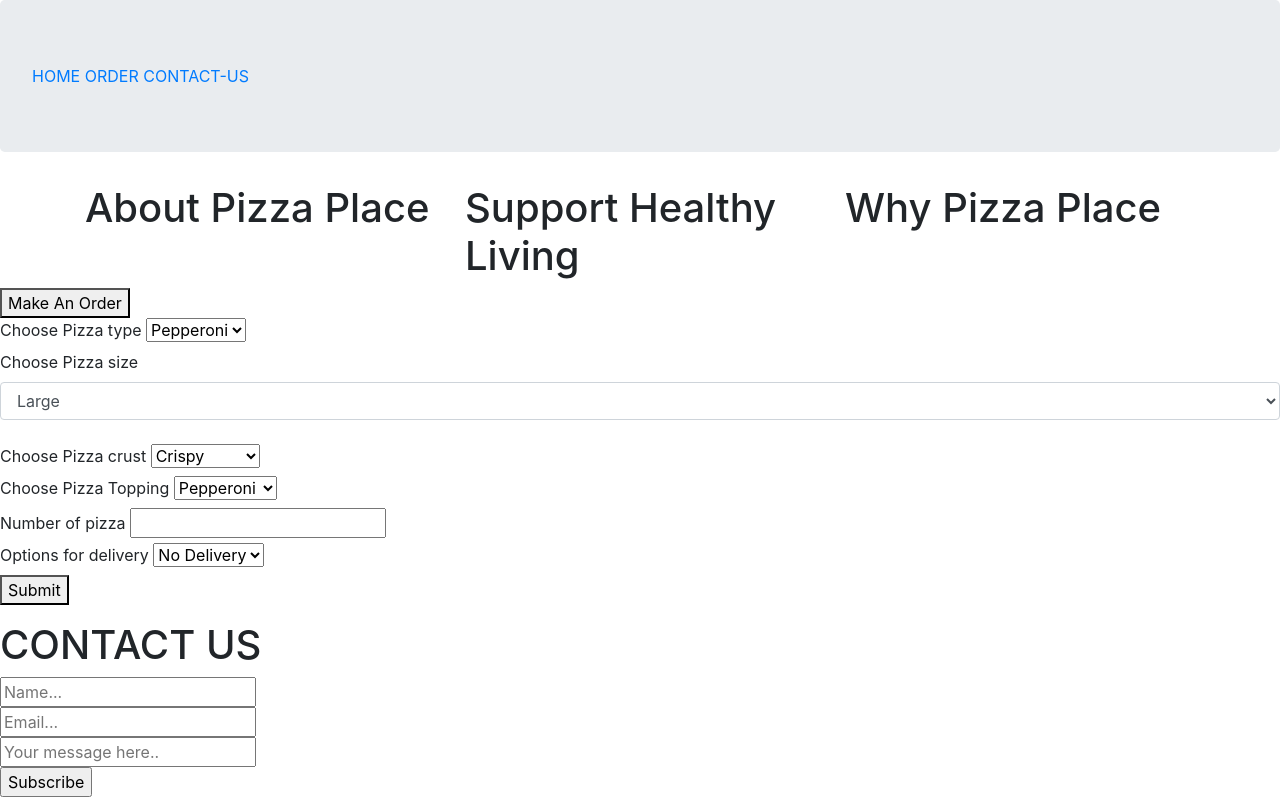
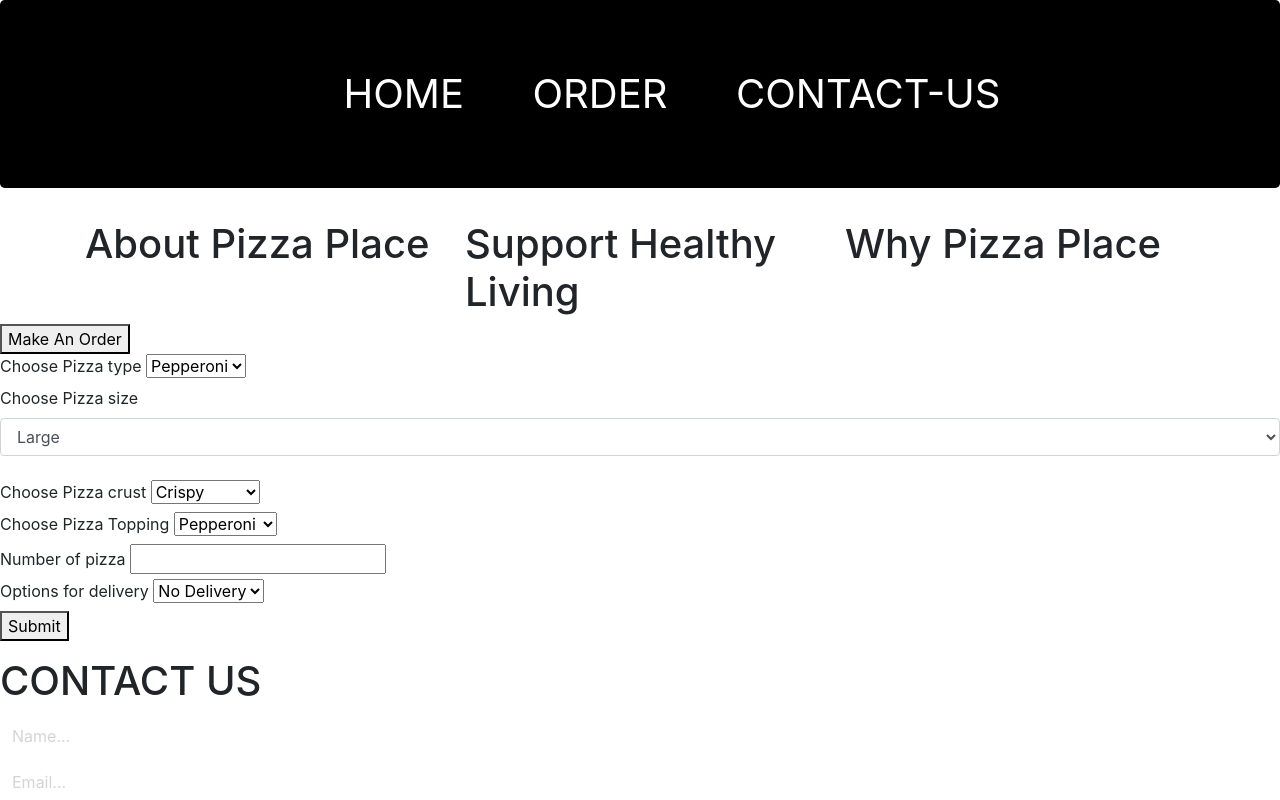
Before and after one commit to Sonray/pizza-IP4, a plain HTML site: page index.html in a window 1280 px wide. Shown: the top 800 px of the page. Drawn offline with Linux system fonts and the light colour scheme.

Commit message:
Styled the jumbotron header

```diff
--- a/css/styles.css
+++ b/css/styles.css
@@ -0,0 +1,34 @@
+.jumbotron nav a{
+    color: white;
+    font-size: 40px;
+    margin-left: 5vw;
+    font-style: none;
+}
+.jumbotron{
+    text-align: center;
+    background-color: black;
+}
+.pizza-body{
+
+}
+#mce-FNAME, #mce-EMAIL {
+    width: 25vw;
+    text-align: left;
+    border: 10px solid white;
+    opacity: 0.3;
+
+}
+#mce-MMERGE3{
+    width: 50vw;
+    height: 40vh;
+    text-align: left;
+    opacity: 0.3;
+}
+#mc-embedded-subscribe{
+    background-color: orangered;
+    margin-top: 3vh;
+    margin-bottom: 5vh;
+}
+#mc-embedded-subscribe:hover{
+    background-color: yellow;
+}
--- a/index.html
+++ b/index.html
@@ -11,7 +11,7 @@
 </head>
 <body>
     <div class="jumbotron">
-        <nav-bar>
+        <nav >
             <a href="index.html">HOME</a>
             <a href="#container">ORDER</a>
             <a href="#contact-us">CONTACT-US</a>
```
Also changed, not shown: images/pizza-3000274_1920.jpg (added).
